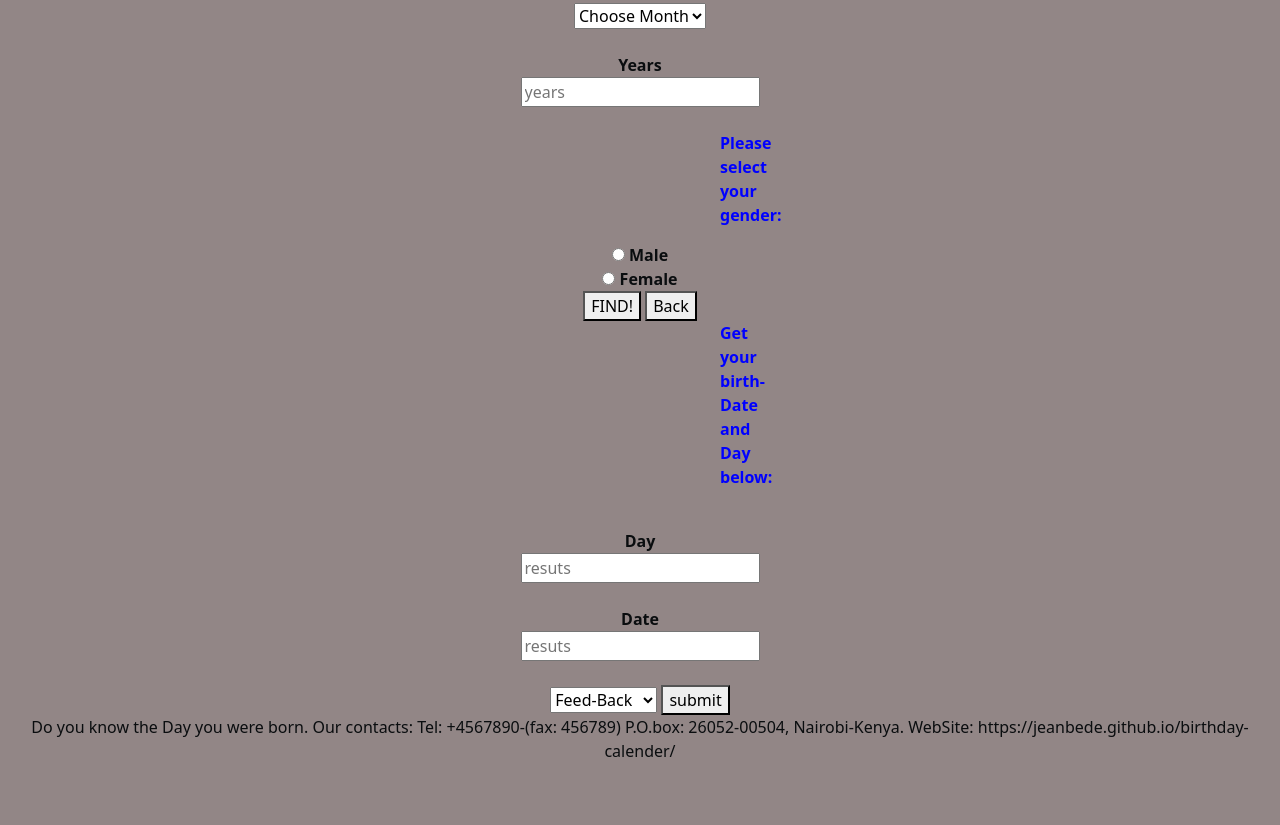
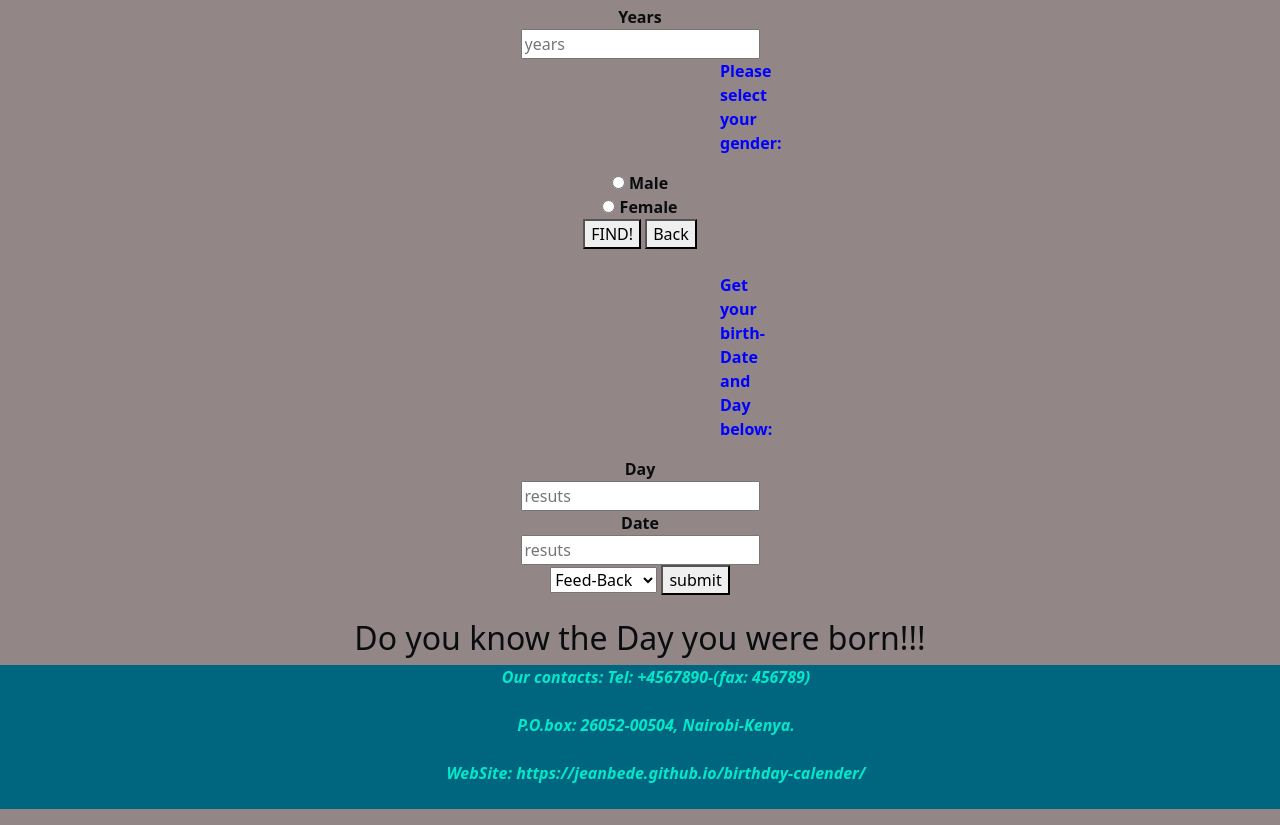
Before and after one commit to Jeanbede/birthday-calender, a plain HTML site: page index.html in a window 1280 px wide. Shown: the part 335-1160 px from the top of the page. Before the commit the page ends 1098 px from the top, so only its background shows below. Drawn offline with Linux system fonts and the light colour scheme.

Commit message:
ading styes in the website

```diff
--- a/css/styles.css
+++ b/css/styles.css
@@ -15,3 +15,14 @@ p {
     margin-right: 720px;
     text-align: center;
 }
+h2:hover{
+    color: rgb(241, 7, 7);
+    background-color: rgb(6, 240, 240);
+}
+ul{
+    color: rgb(5, 231, 201);
+    background-color: rgb(0, 102, 128);
+    list-style: none ;
+    font-style: italic;
+    font-weight: bold;
+    }
--- a/index.html
+++ b/index.html
@@ -10,9 +10,9 @@
 
 </head>
 <body>
-        <h1>Get to know your birthday date!!</h1><br><br>
-<!-- <form action="script.js" method="get"> -->
-    <p><strong>Know Your birthday Day:</strong></p><br>
+        <h1>Get to know your birthday date!!</h1><br>
+
+    <p><strong>Know Your birthday Day:</strong></p>
    <strong>Date</strong><br>
 
    <select>
@@ -20,13 +20,13 @@
 
        <option>1</option>
         <option>2</option>
-        <option>3<option>
+        <option>3</option>
         <option>4</option>
         <option>5</option>
         <option>6</option>
         <option>7</option>
         <option>8</option>
-        <option>9<option>
+        <option>9</option>
         <option>11</option>
         <option>12</option>
         <option>13</option>
@@ -42,15 +42,13 @@
         <option>23</option>
         <option>24</option>
         <option>25</option>
-        <option>26</loption>
+        <option>26</option>
         <option>27</option>
-        <option>28</loption>
-        <option>29</loption>
-        <option>30</loption>
+        <option>28</option>
+        <option>29</option>
+        <option>30</option>
         <option>31</option>
         </select><br><br>
-
-
 
     <strong>Months</strong><br>
     <select>
@@ -70,9 +68,8 @@
         <option value="12">December</option>
     </select><br><br>
 
-
     <strong>Years</strong><br>
-    <input type="number"  placeholder="years"><br><br>
+    <input type="number"  placeholder="years"><br>
 
         <p><strong>Please select your gender:</strong></p>
 
@@ -81,32 +78,31 @@
         <input type="radio" name="gender" id="female"  value="female">
         <label for="female"><strong>Female</strong></label><br>
 
+    <button type="button" onclick="alert('My Birth Day!!!!')">FIND!</button>
+    <button type="button" onclick="alert('My Birth Day!!!!')">Back</button><br><br>
+    </form>
 
-    <button type="button" onclick="alert('My Birth Day!!!!')">FIND!</button>
-    <button type="button" onclick="alert('My Birth Day!!!!')">Back</button>
-</form>
-
-<p><strong>Get your birth-Date and Day  below:</strong></p><br>
+<p><strong>Get your birth-Date and Day  below:</strong></p>
 <strong>Day</strong> <br>
-<input type="text" name="days" placeholder="resuts"><br><br>
+<input type="text" name="days" placeholder="resuts"><br>
 
 <strong>Date</strong><br>
-<input type="text" name="date" placeholder="resuts"><br><br>
+<input type="text" name="date" placeholder="resuts"><br>
 <select>
     <option value="1">Feed-Back</option>
     <option value="2">Satisfied !</option>
     <option value="3">Unsatisfied</option>
 </select>
-<button type="submit" onclick="alert('Thank you!!')">submit</button>
-
-    <script src="js/script.js" type="text/javascript"></script>
-
+<button type="submit" onclick="alert('Thank you!!')">submit</button><br><br>
 
 <footer>
-    Do you know the Day you were born.
-    Our contacts: Tel: +4567890-(fax: 456789)
-    P.O.box: 26052-00504, Nairobi-Kenya.
-    WebSite: https://jeanbede.github.io/birthday-calender/
+    <h2>Do you know the Day you were born!!!</h2>
+<ul class="slogan">
+   <li> Our contacts: Tel: +4567890-(fax: 456789)</li><br>
+    <li>P.O.box: 26052-00504, Nairobi-Kenya.</li><br>
+    <li>WebSite: https://jeanbede.github.io/birthday-calender/</li><br>
+    </ul>
     </footer>
+    <script src="js/script.js" type="text/javascript"></script>
 </body>
 </html>
```
